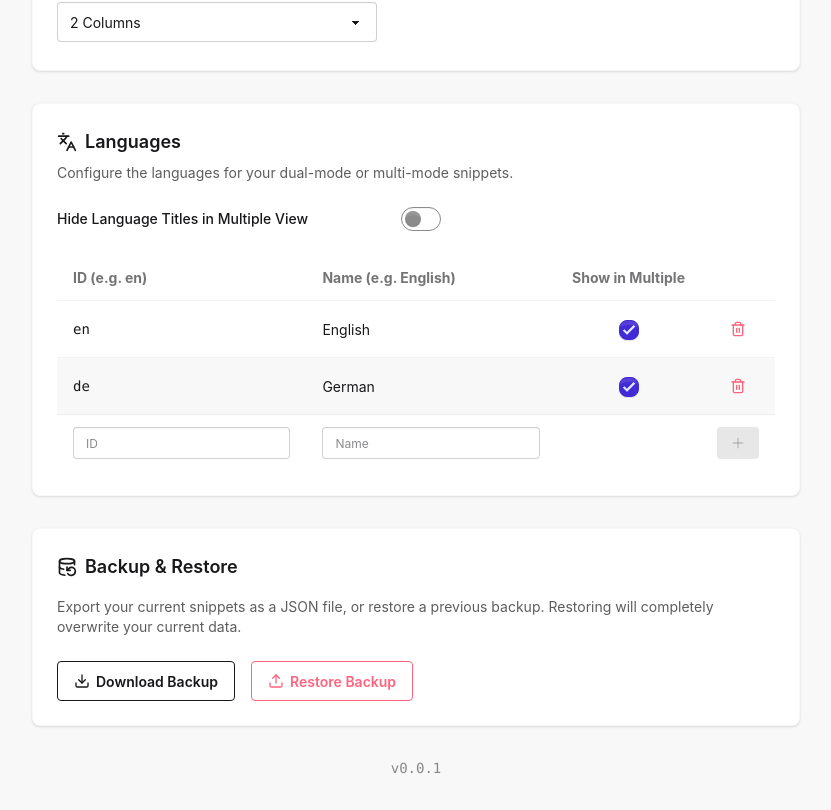
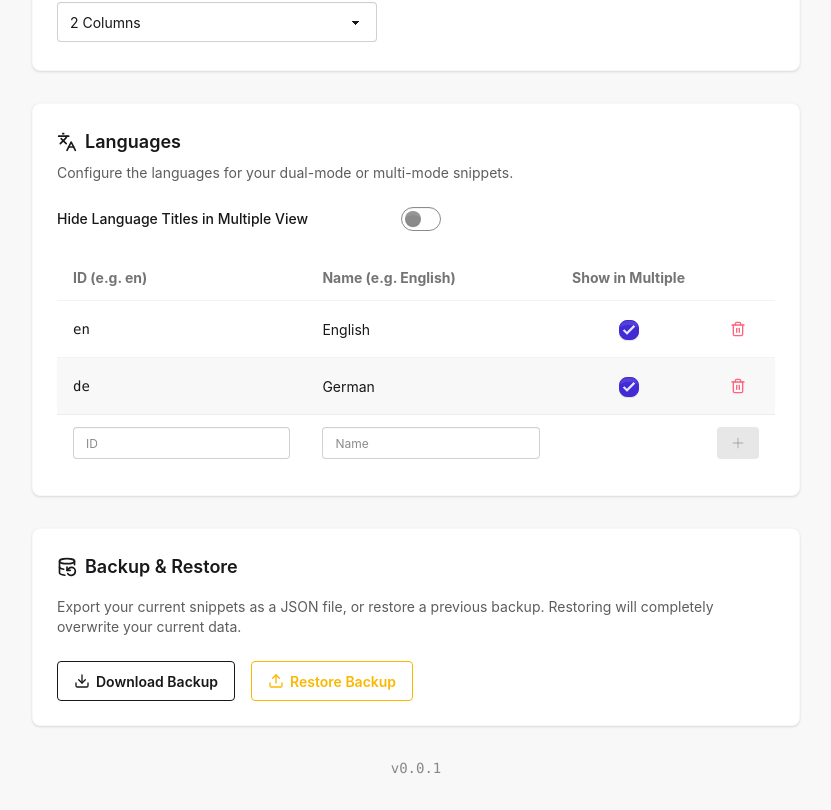
Before and after one commit to TheScriptList/copypasta-pages, a SvelteKit app: page /settings in a window 1280 px wide. Shown: the part 806-1616 px from the top of the page, without its empty margins (224-1055 px from the left). Built offline with nearby package versions, Linux system fonts and the light colour scheme.

Commit message:
fix: settings restore button color math dialog

```diff
--- a/src/routes/settings/+page.svelte
+++ b/src/routes/settings/+page.svelte
@@ -537,7 +537,7 @@
 				<button class="btn btn-outline" onclick={downloadBackup}>
 					<Download class="h-4 w-4" /> Download Backup
 				</button>
-				<button class="btn btn-outline btn-error" onclick={() => fileInput.click()}>
+				<button class="btn btn-outline btn-warning" onclick={() => fileInput.click()}>
 					<Upload class="h-4 w-4" /> Restore Backup
 				</button>
 				<input
```
